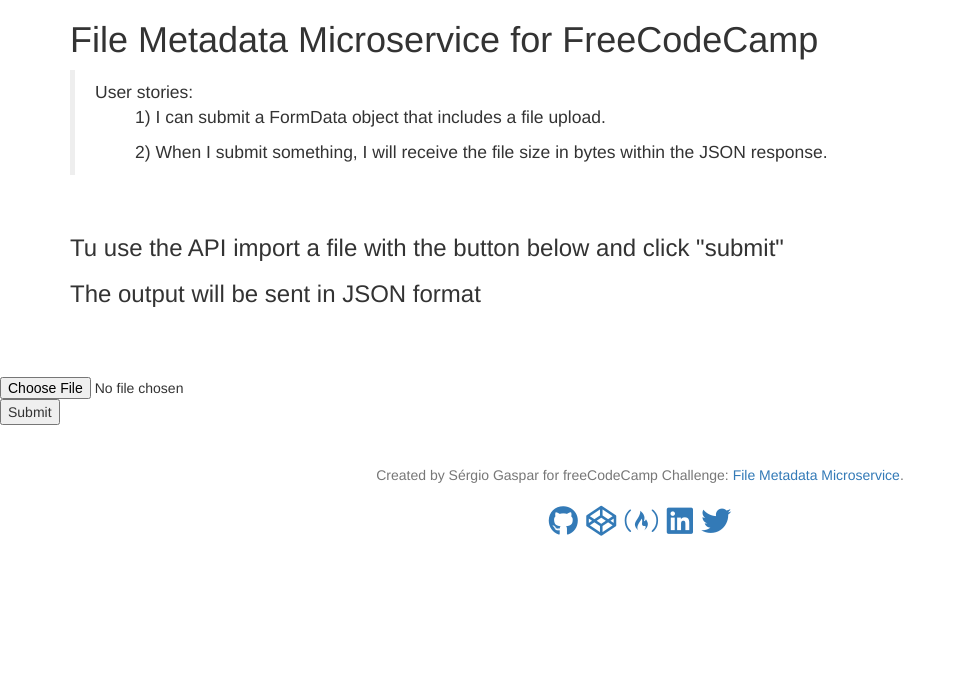
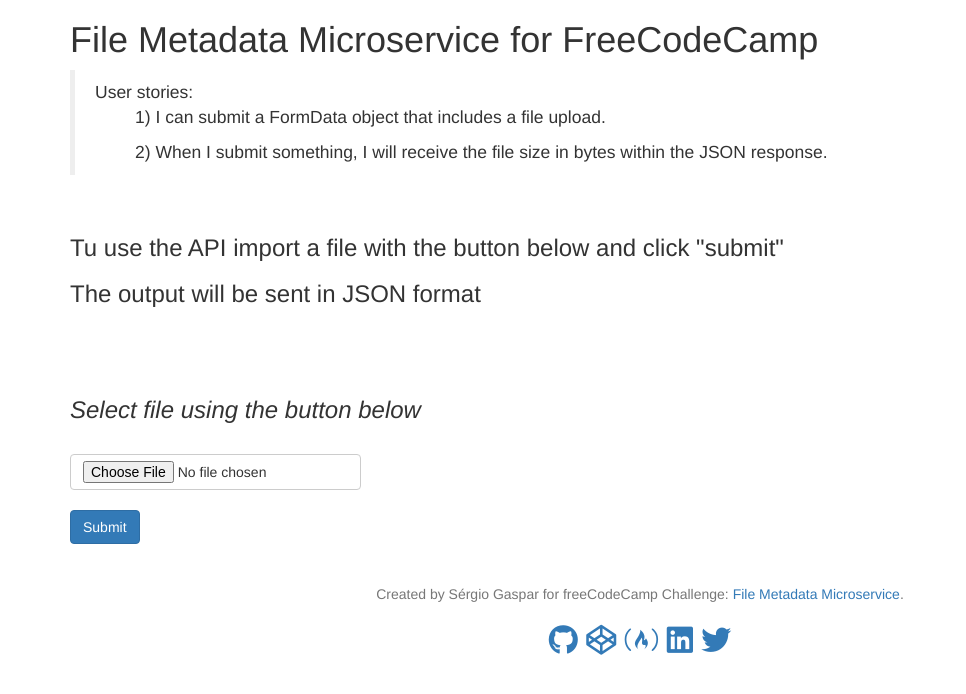
Before and after one commit to sergiomgaspar/smg-file-metadata, a website: page index.html in a window 1280 px wide. Shown: the whole page, without its empty margins (0-966 px from the left). Drawn offline with nearby package versions, Linux system fonts and the light colour scheme.

Commit message:
changed button layout in home page

```diff
--- a/index.html
+++ b/index.html
@@ -21,13 +21,14 @@
          <br>
       </div>
       <br><br>
-
+       <div class="container">
+           <h3><i>Select file using the button below</i></h3><br>
 	<form action="/get-file-size" method="post" enctype="multipart/form-data">
-		<input type="file" name="file">
-		<input type="submit">
+		<input type="file" name="file" class="btn btn-default"><br>
+		<input type="submit" class="btn btn-primary">
 	</form>
 	<br><br>
-
+       </div>
    </body>
    <footer class="footer">
       <script src="https://use.fontawesome.com/c51cc08ec6.js"></script>
```
